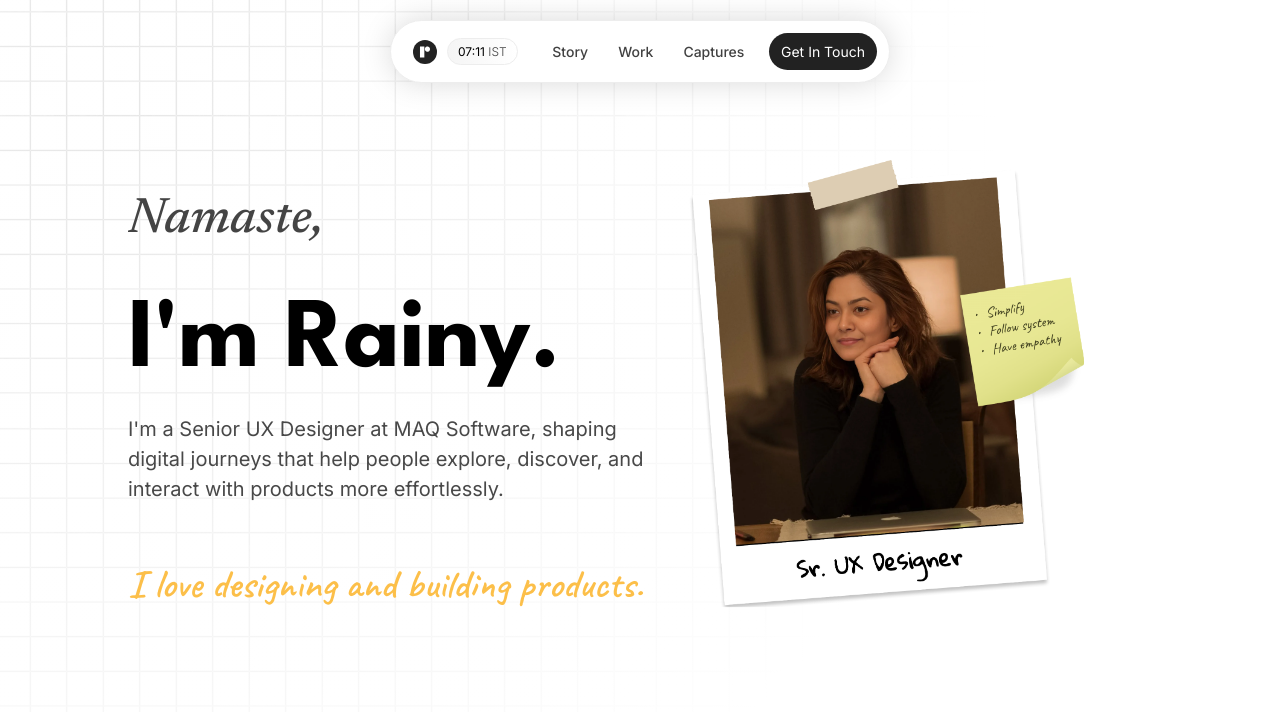
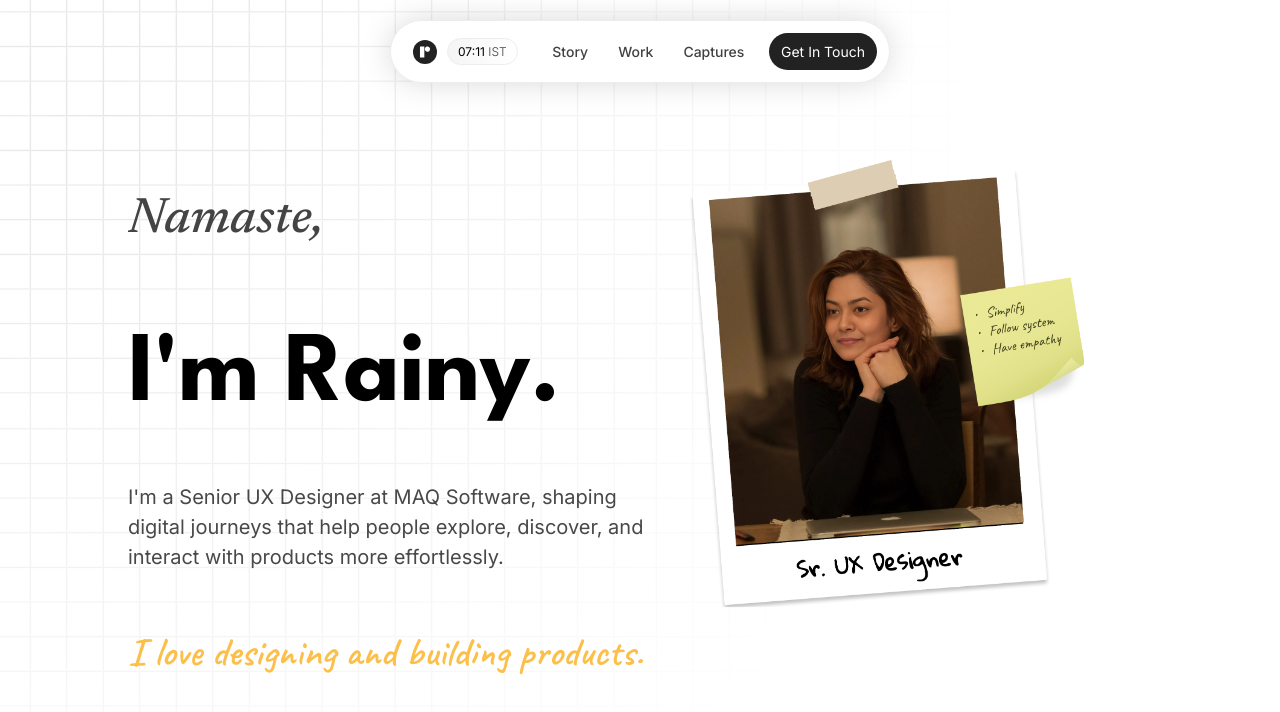
Before and after one commit to vayuAgnay25/DesignerPortfolio, a React (Vite) app: page / in a window 1280 px wide. Shown: the top 712 px of the page. Built offline with nearby package versions, Linux system fonts and the light colour scheme.

Commit message:
Fix line height for page1 name text

```diff
--- a/src/App.css
+++ b/src/App.css
@@ -268,7 +268,6 @@
   margin-top: 80px;
   display: flex;
   flex-direction: row;
-  line-height: 24px;
   width: 100%;
 }
 
```
